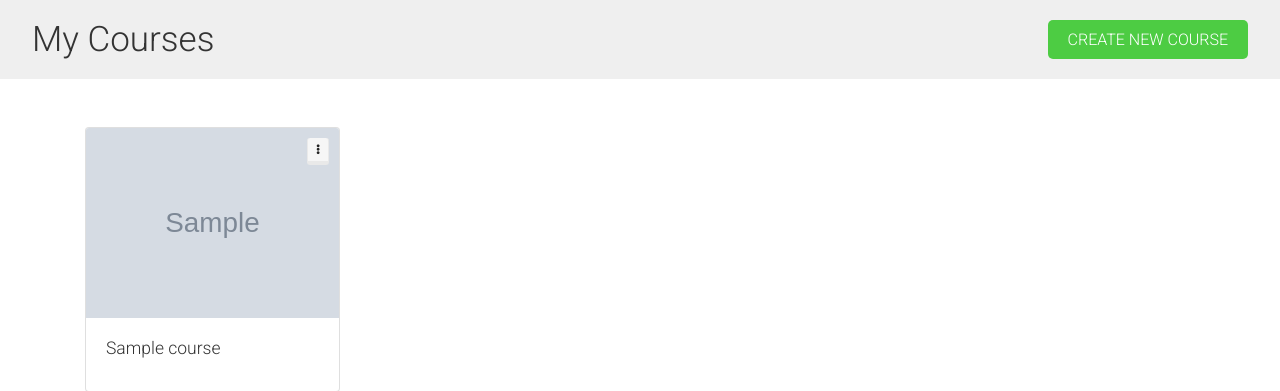
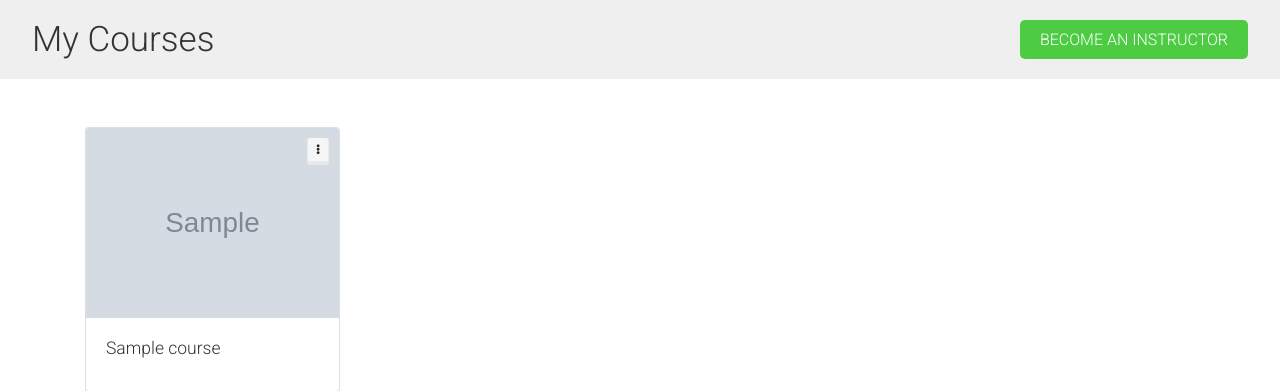
Before and after one commit to TareqMonwer/Enstructor, a Django app: template templates/courses/manage/course/list.html in a window 1280 px wide. Shown: the part 57-448 px from the top of the page. Run offline with Django 3.2, Linux system fonts and the light colour scheme; the template is opened without the code that fills it: values that come from a table or form of the project are taken from there, others are empty; data comes from the database, SQL or seed files in the repository; tables that the repository leaves empty hold one stand-in row (values such as "Sample post"); grey boxes marked "Sample" are stand-in pictures; parts of the project's set-up code (start-up, migrations or seed data) failed here and were passed over; some libraries are stand-ins or nearby versions.

Commit message:
:bug: Hide 'Create Course' button for unauthorized users.

```diff
--- a/templates/courses/manage/course/list.html
+++ b/templates/courses/manage/course/list.html
@@ -6,9 +6,17 @@
 {% block content %}
     <h1 class="col-jumbotron">
         My Courses
-        <a href="{% url 'course_create' %}" class="button">
-            Create New Course
-        </a>
+
+        {% if perms.courses.add_course %}
+            <a href="{% url 'course_create' %}" class="button">
+                Create New Course
+            </a>
+        {% else %}
+            <a href="" class="button">
+                Become an Instructor
+            </a>
+        {% endif %}
+
     </h1>
 
     <div class="container">
```
